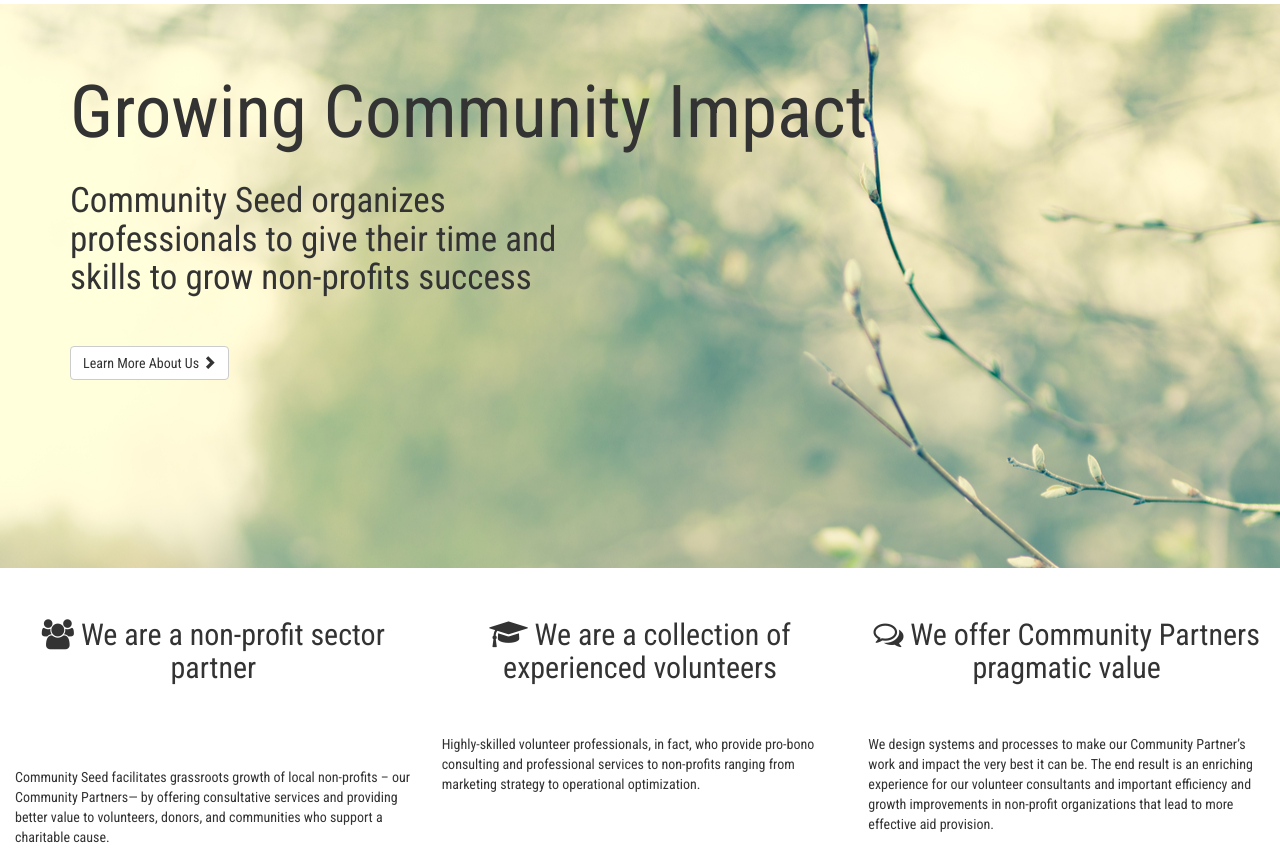
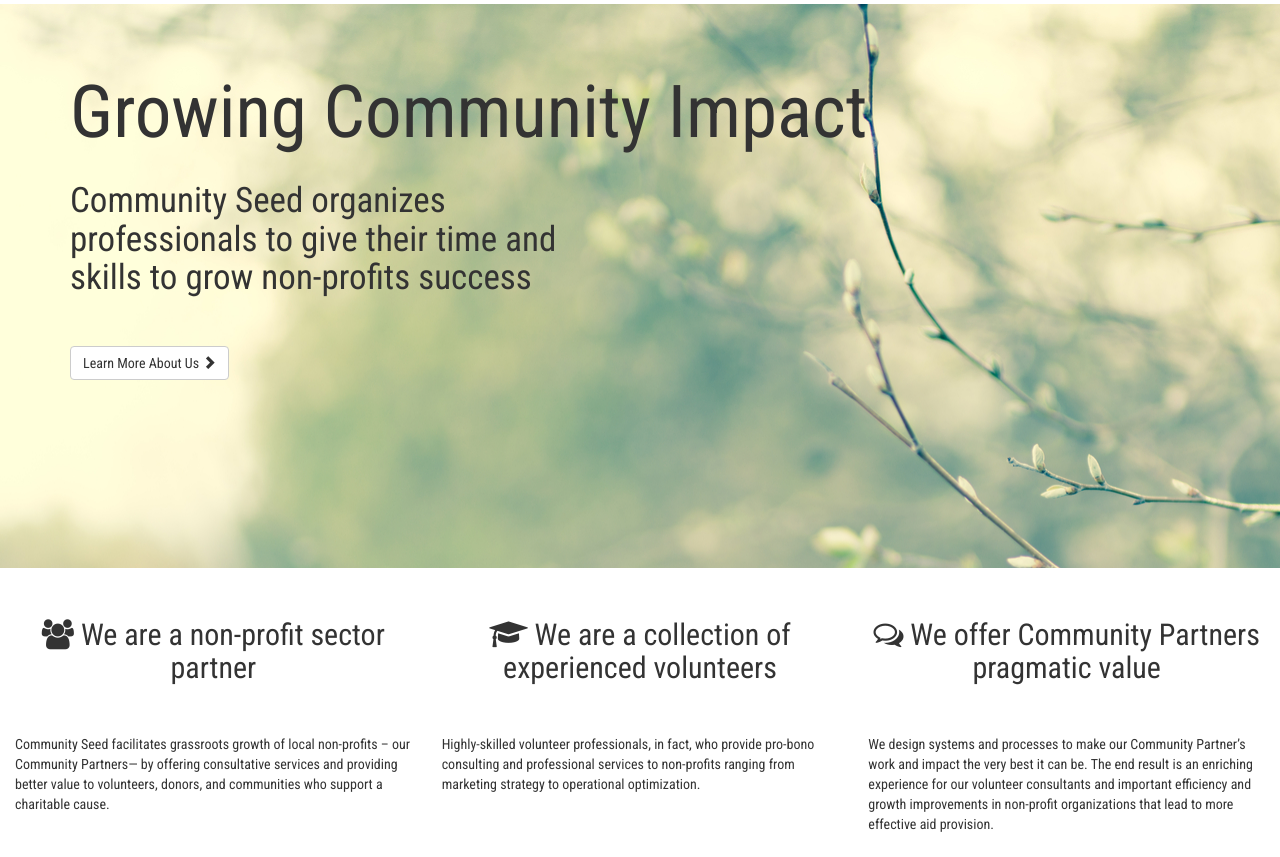
Before and after one commit to shannonleehamilton/shannonleehamilton.github.io, a plain HTML site: page index.html in a window 1280 px wide. Shown: the part 68-925 px from the top of the page. Drawn offline with nearby package versions, Linux system fonts and the light colour scheme.

Commit message:
bottom spacing update

```diff
--- a/index.html
+++ b/index.html
@@ -83,7 +83,7 @@
   <div class="container-fluid" id="bottom">
     <div class="row">
       <div class="col-md-4">
-        <h1><i class="fa fa-users"></i> We are a non-profit sector partner<br></br></h1>
+        <h1><i class="fa fa-users"></i> We are a non-profit sector partner</h1>
         <p>
         <br></br>Community Seed facilitates grassroots growth of local non-profits – our Community Partners— by offering consultative services and providing better value to volunteers, donors, and communities who support a charitable cause.
         </p>
```
